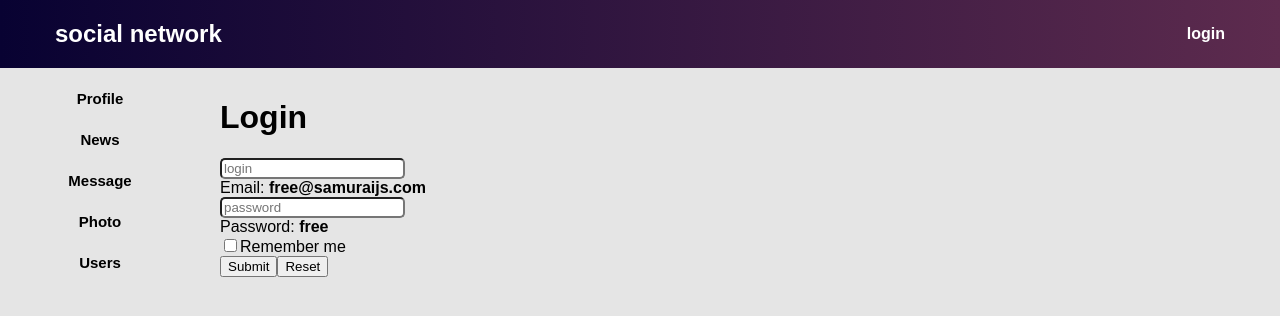
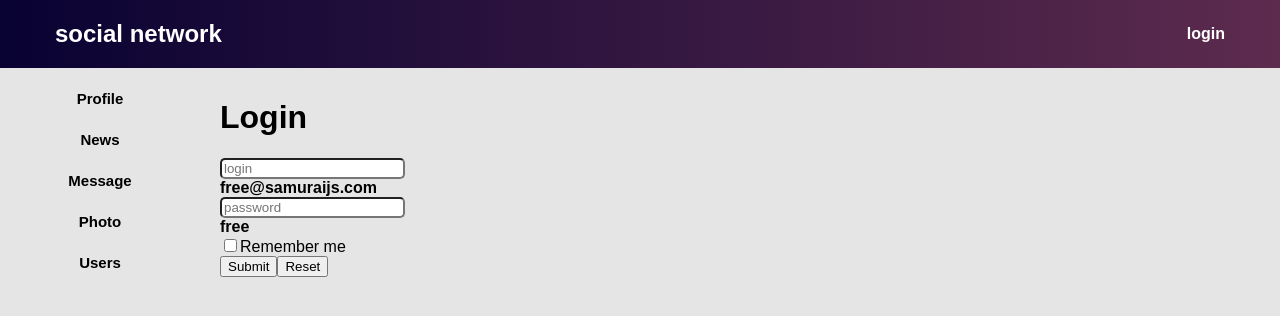
Before and after one commit to RavilAxmadyllin/social-network, a React (Create React App) app: page /#/login in a window 1280 px wide. Before the commit this address led to /login. Shown: the top 316 px of the page. Built offline with nearby package versions, Linux system fonts and the light colour scheme; no server answers.

Commit message:
refactor

```diff
--- a/src/components/Login/Login.jsx
+++ b/src/components/Login/Login.jsx
@@ -14,11 +14,11 @@ const LoginForm = (props) =>{
             <div>
                 <Field name='email' component='input' type='text'  placeholder={'login'}
                        validate={[required]}/>
-                <div>Email: <strong> free@samuraijs.com</strong></div>
+                <div><b> free@samuraijs.com</b></div>
             </div>
             <div>
                 <Field name='password' component='input' type='password' placeholder={'password'}/>
-                <div>Password: <strong>free</strong></div>
+                <div><b>free</b></div>
             </div>
             <div>
                 <Field name='rememberMe' component='input' type='checkbox' />
```
Also changed, not shown: package.json (+12 -6 lines), src/index.js (+8 -8 lines), 1 other file (tests, documents, lock files or other folders).
